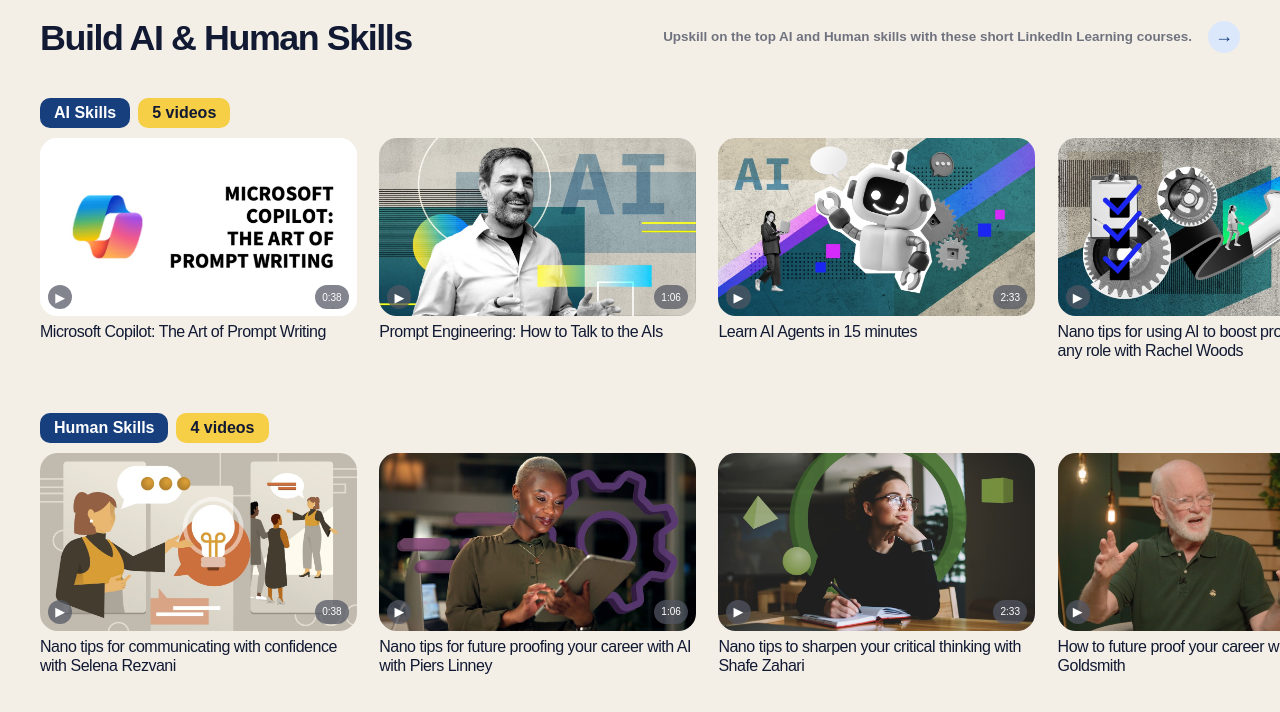
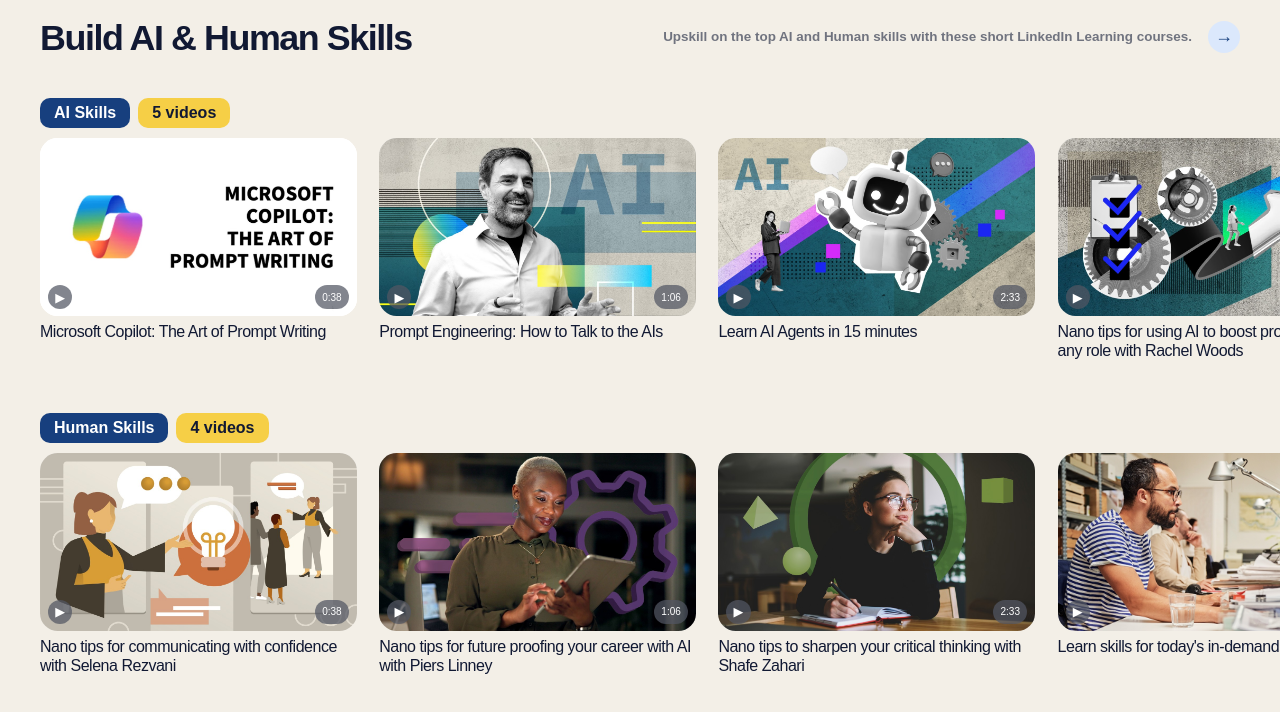
Before and after one commit to twoeyedpeople/liha-games-virtual, a website: page public/human-skills-in-the-age-of-ai.html in a window 1280 px wide. Drawn offline with Linux system fonts and the light colour scheme.

Commit message:
video update

```diff
--- a/public/human-skills-in-the-age-of-ai.html
+++ b/public/human-skills-in-the-age-of-ai.html
@@ -125,15 +125,15 @@
           <h2>Nano tips to sharpen your critical thinking with Shafe Zahari</h2>
         </a>
 
-        <a class="skills-card" href="https://www.linkedin.com/learning/how-to-future-proof-your-career-with-marshall-goldsmith" target="_blank" rel="noopener noreferrer">
+        <a class="skills-card" href="https://opportunity.linkedin.com/skills-for-in-demand-jobs" target="_blank" rel="noopener noreferrer">
           <div class="skills-card-image-wrap">
-            <img src="/assets/images/ai-human-skills/how-to-future-proof-your-career-with-marhsall-goldsmith.jpeg" alt="How to future proof your career with Marhsall Goldsmith" class="skills-card-image" />
+            <img src="/assets/images/ai-human-skills/learn-skills-for-in-demand-jobs.jpeg" alt="Learn skills for today's in-demand jobs" class="skills-card-image" />
             <div class="skills-card-meta">
               <span class="skills-play-icon">&#9654;</span>
               <span class="skills-duration">1:06</span>
             </div>
           </div>
-          <h2>How to future proof your career with Marhsall Goldsmith</h2>
+          <h2>Learn skills for today's in-demand jobs</h2>
         </a>
       </div>
     </section>
```
Also changed, not shown: public/assets/images/ai-human-skills/learn-skills-for-in-demand-jobs.jpeg (added), 1 other file.
